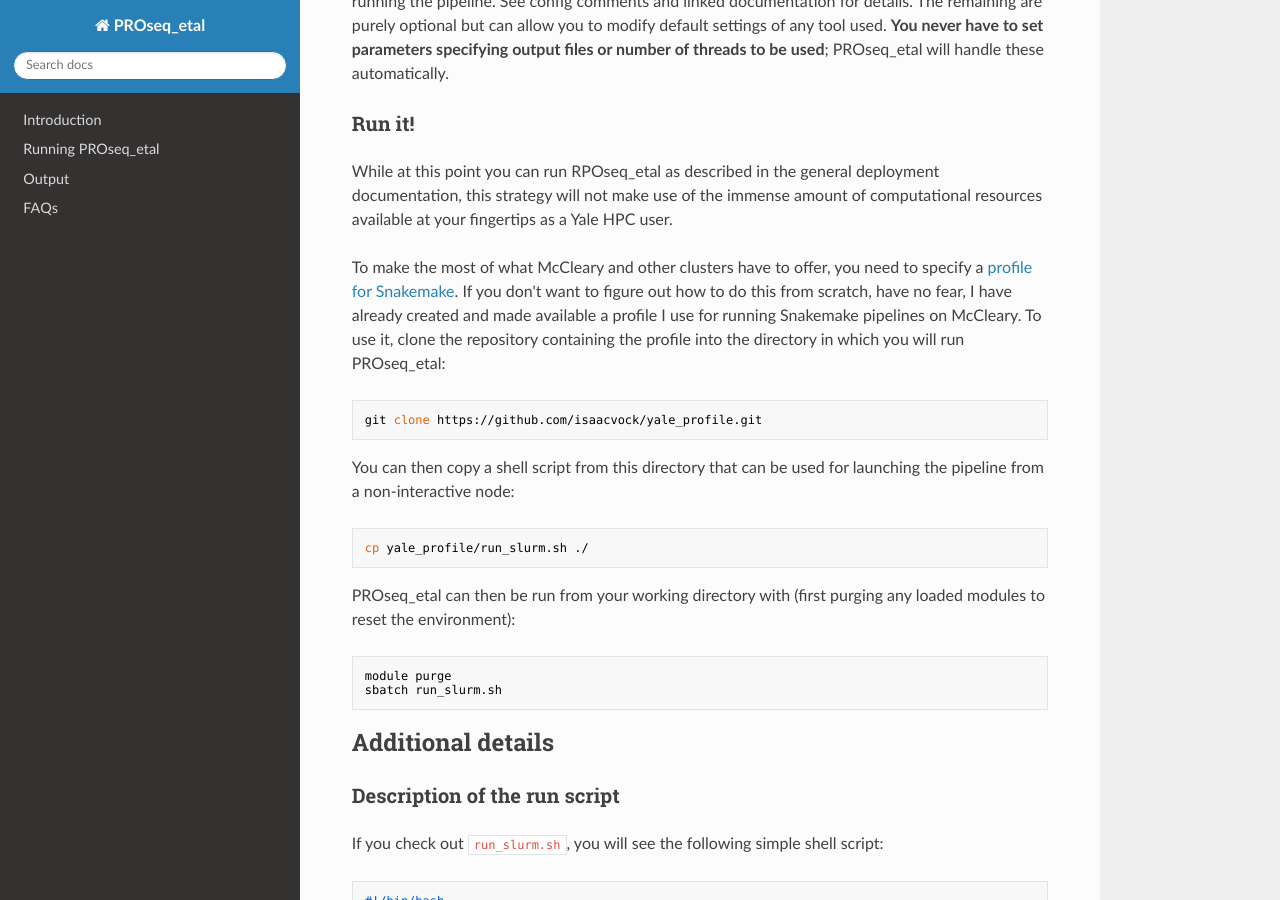
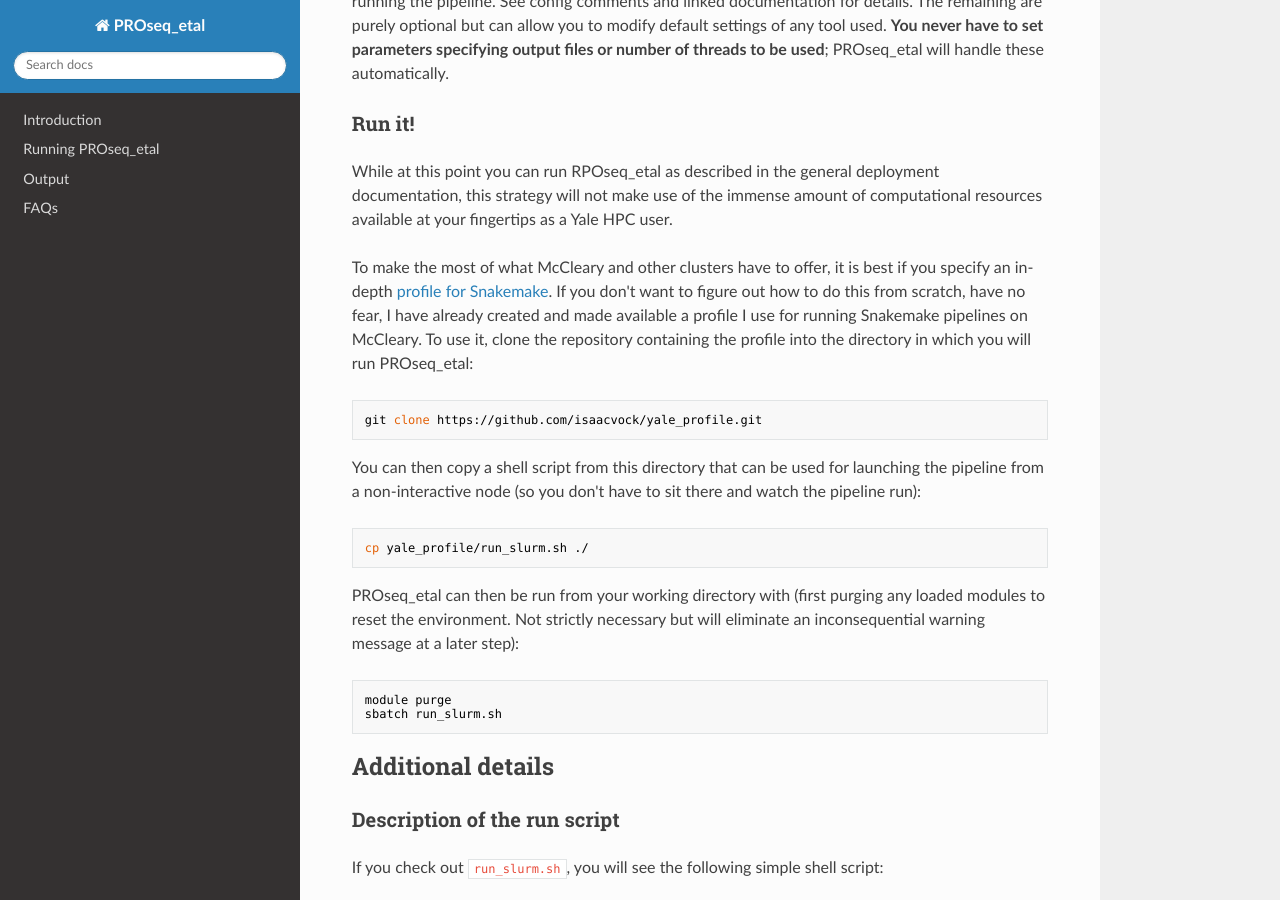
Before and after one commit to isaacvock/PROseq_etal, an MkDocs documentation site: the page built from docs/simon.md, in a window 1280 px wide and 900 px high, scrolled down 2841 px. Built offline with MkDocs 1.6.1, drawn with Linux system fonts in a browser that asks for light colours; nearby versions of some CDN libraries.

Commit message:
Finished draft of Simon lab documentation

````diff
--- a/docs/simon.md
+++ b/docs/simon.md
@@ -97,19 +97,19 @@ The remaining somewhat more self-explanatory required parameters are:
 
 While at this point you can run RPOseq_etal as described in the general deployment documentation, this strategy will not make use of the immense amount of computational resources available at your fingertips as a Yale HPC user.
 
-To make the most of what McCleary and other clusters have to offer, you need to specify a [profile for Snakemake](https://snakemake.readthedocs.io/en/stable/executing/cli.html#profiles). If you don't want to figure out how to do this from scratch, have no fear, I have already created and made available a profile I use for running Snakemake pipelines on McCleary. To use it, clone the repository containing the profile into the directory in which you will run PROseq_etal:
+To make the most of what McCleary and other clusters have to offer, it is best if you specify an in-depth [profile for Snakemake](https://snakemake.readthedocs.io/en/stable/executing/cli.html#profiles). If you don't want to figure out how to do this from scratch, have no fear, I have already created and made available a profile I use for running Snakemake pipelines on McCleary. To use it, clone the repository containing the profile into the directory in which you will run PROseq_etal:
 
 ``` bash
 git clone https://github.com/isaacvock/yale_profile.git
 ```
 
-You can then copy a shell script from this directory that can be used for launching the pipeline from a non-interactive node:
+You can then copy a shell script from this directory that can be used for launching the pipeline from a non-interactive node (so you don't have to sit there and watch the pipeline run):
 
 ``` bash
 cp yale_profile/run_slurm.sh ./
 ```
 
-PROseq_etal can then be run from your working directory with (first purging any loaded modules to reset the environment):
+PROseq_etal can then be run from your working directory with (first purging any loaded modules to reset the environment. Not strictly necessary but will eliminate an inconsequential warning message at a later step):
 
 ``` bash
 module purge
````
